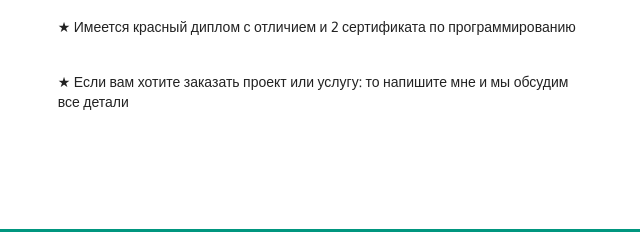
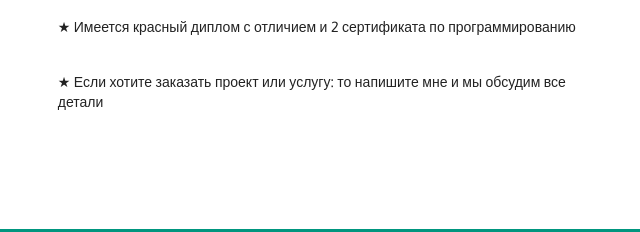
Before and after one commit to Developer-Python/sk-project, a plain HTML site: page index.html in a window 1280 px wide. Shown: the part 2789-3021 px from the top of the page, 466-1106 px from the left. Drawn offline with Linux system fonts and the light colour scheme; files whose address does not match are found by name.

Commit message:
Update index.html

```diff
--- a/index.html
+++ b/index.html
@@ -201,7 +201,7 @@
 						<p class="wow animated fadeIn" data-wow-delay=="0.7s">★ В Codewars решил более 110+ задач разной сложности в плоть до олимпиадных задач</p>
 						<p class="wow animated fadeIn" data-wow-delay=="0.7s">★ Разрабатываю: мобильные приложения, программное обеспечение, сайты, различные скрипты</p>
 						<p class="wow animated fadeIn" data-wow-delay=="0.7s">★ Имеется красный диплом с отличием и 2 сертификата по программированию</p>
-						<p class="wow animated fadeIn" data-wow-delay=="0.7s">★ Если вам хотите заказать проект или услугу: то напишите мне и мы обсудим все детали</p>
+						<p class="wow animated fadeIn" data-wow-delay=="0.7s">★ Если хотите заказать проект или услугу: то напишите мне и мы обсудим все детали</p>
 					</div>
 				</section>
 		</section>
```
